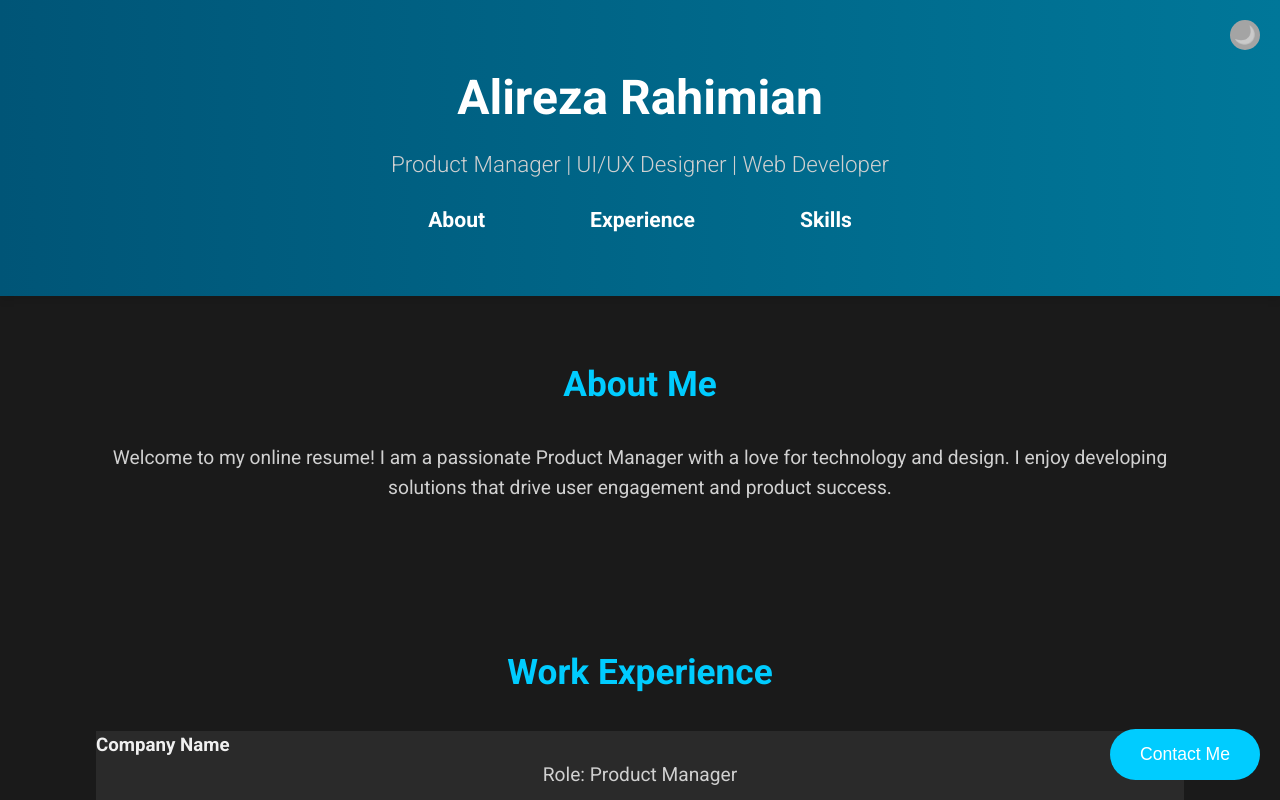
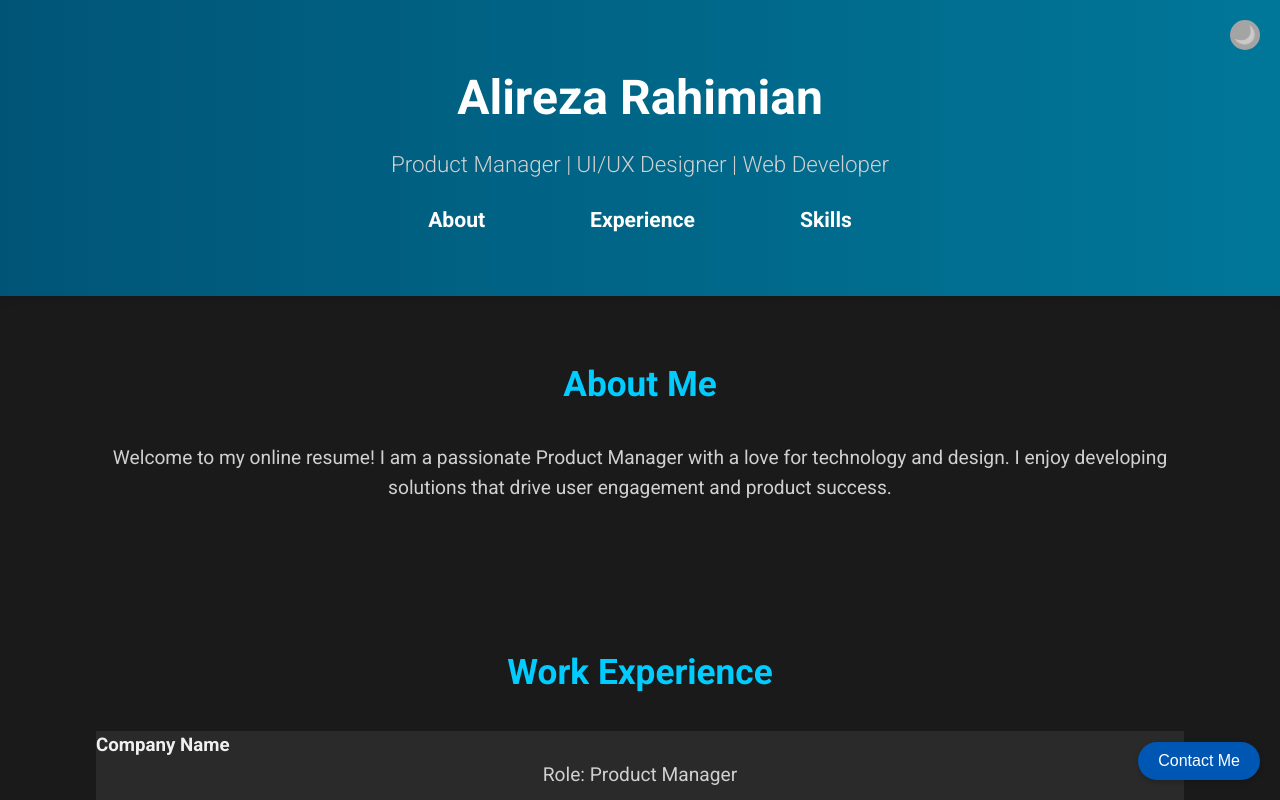
Before and after one commit to AlirezaRahimian/alirezarahimian.github.io, a plain HTML site: page index.html in a window 1280 px wide. Both pictures are taken after a click on the button "☀️". Shown: the top 800 px of the page. Drawn offline with Linux system fonts and the light colour scheme.

Commit message:
fix the "Contact me" button

```diff
--- a/style.css
+++ b/style.css
@@ -247,19 +247,28 @@ body.dark-mode .theme-toggle:hover {
     position: fixed;
     bottom: 20px;
     right: 20px;
-    background-color: #00aaff;
+    background-color: #007bff;
     color: white;
     border: none;
-    padding: 15px 30px;
-    font-size: 1.1em;
-    border-radius: 30px;
+    border-radius: 25px;
+    padding: 10px 20px;
+    font-size: 16px;
     cursor: pointer;
-    transition: background 0.3s ease;
-    z-index: 1000;
+    box-shadow: 0 2px 5px rgba(0,0,0,0.2);
+    transition: background-color 0.3s ease;
+    z-index: 999;
 }
 
 .contact-button:hover {
-    background-color: #0088cc;
+    background-color: #0056b3;
+}
+
+body.dark-mode .contact-button {
+    background-color: #0056b3;
+}
+
+body.dark.mode .contact-button:hover {
+    background-color: #003d80;
 }
 
 .contact-box {
@@ -314,14 +323,6 @@ body.dark-mode .theme-toggle:hover {
 }
 
 /* Dark mode styles for contact button and box */
-body.dark-mode .contact-button {
-    background-color: #00ccff;
-}
-
-body.dark.mode .contact-button:hover {
-    background-color: #0099cc;
-}
-
 body.dark-mode .contact-box {
     background-color: #2a2a2a;
     color: #f0f0f0;
```
